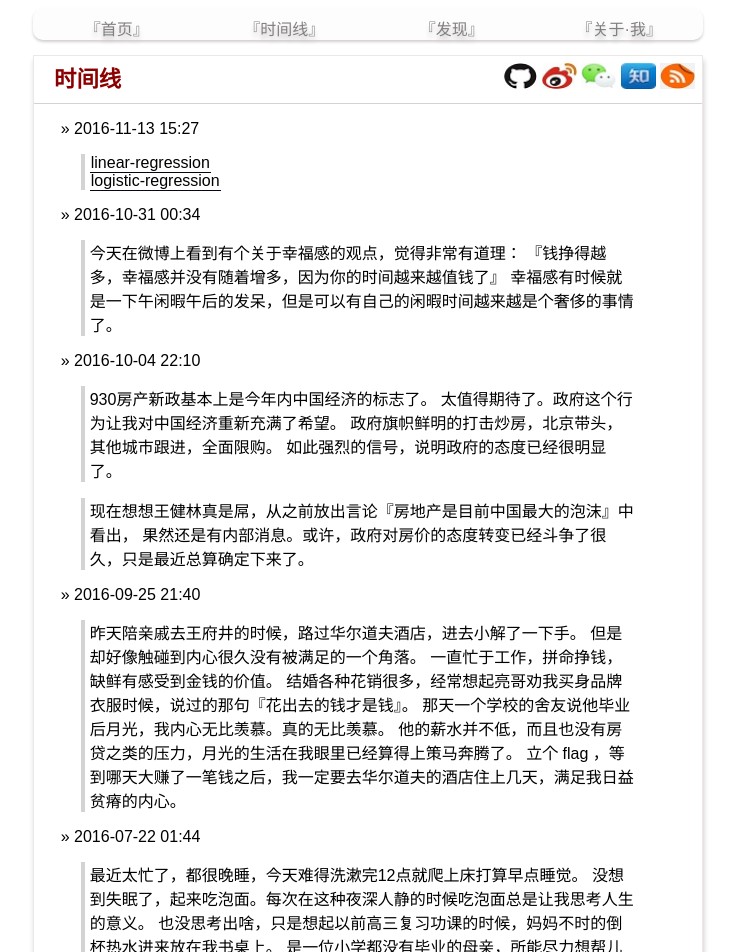
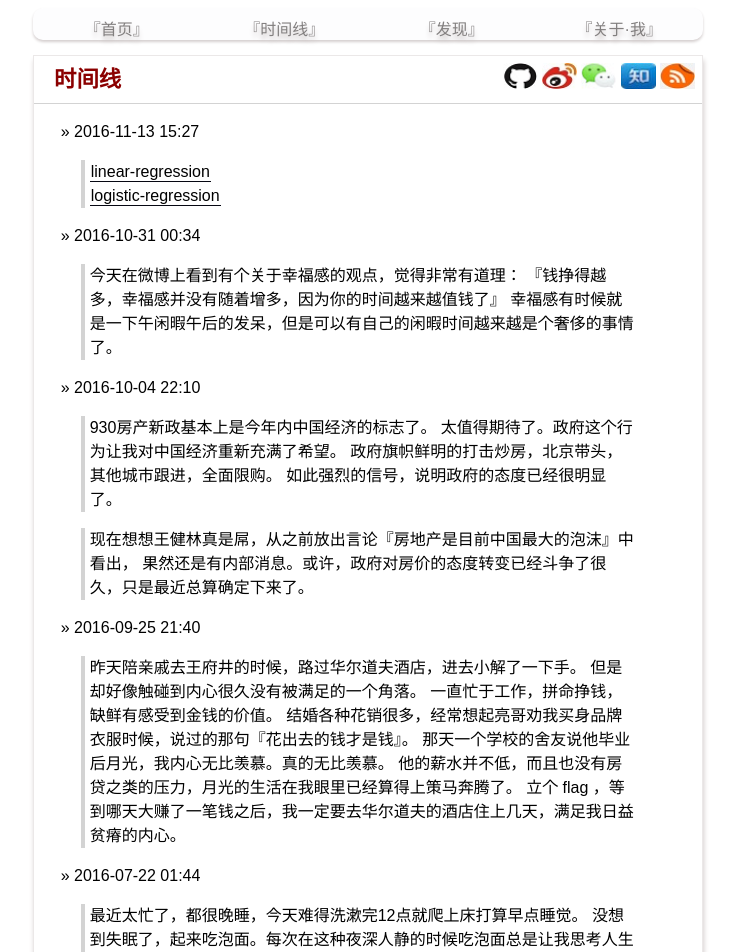
Before and after one commit to yanyiwu/blog, a Jekyll site: the page built from moment.md, in a window 1280 px wide. Shown: the top 952 px of the page, without its empty margins (272-1009 px from the left). Built offline with Jekyll 4.4.1, drawn with Linux system fonts in a browser that asks for light colours; Markdown is read by kramdown in place of the engine named in the settings; comment, search, counter and statistics services are not loaded.

Commit message:
[css] line height adjust

```diff
--- a/css/style.css
+++ b/css/style.css
@@ -38,6 +38,12 @@ table td {
     padding: 0;
     margin: 2% 4%;
     font-size: 36px;
+}
+
+.blog_post p {
+    padding: 0;
+    font-size: 36px;
+    line-height: 1.5;
 }
 
 .blog_title h1 {
@@ -297,6 +303,12 @@ nav a:hover{
         font-size: 16px;
     }
 
+    .blog_post p {
+        padding: 0;
+        font-size: 16px;
+        line-height: 1.5;
+    }
+
     /*
     #ds-reset p {
         font-size: 16px !important;
```
